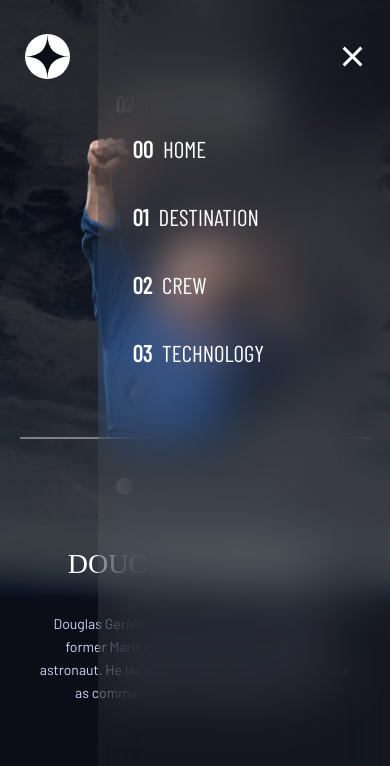
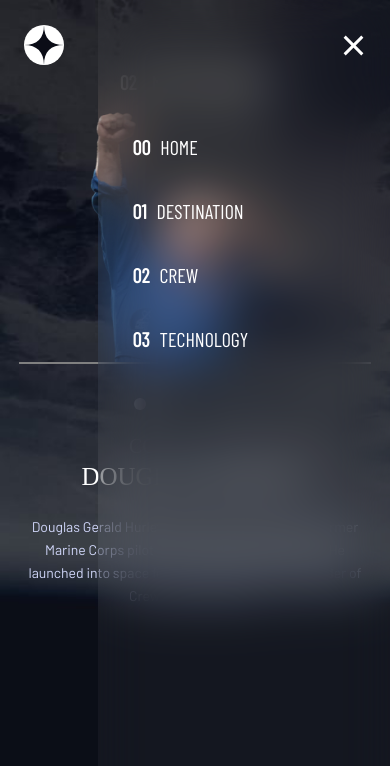
Before and after one commit to chrixempire/New-space, a plain HTML site: page crew.html in a window 390 px wide. Both pictures are taken after a click on the element 352 px from the left and 56 px from the top of the page. Drawn offline with nearby package versions, Linux system fonts and the light colour scheme; a web font is replaced by a local one.

Commit message:
some changes

```diff
--- a/Tech.css
+++ b/Tech.css
@@ -246,7 +246,7 @@ body{
         display: block;
         width: 100%;
         padding-left: 0px;
-        margin-top: 20px;
+        margin-top: 10px;
     }
     #left{
         display: none;
@@ -365,10 +365,12 @@ body{
         background-size: cover;
         width: 100%;
         height: 100vh;
+        overflow: visible;
+        /* border: 1px solid green; */
 
     }
     header{
-        margin-top: 30px;
+        margin-top: 10px;
 
     }
 
@@ -442,6 +444,10 @@ body{
         width: 100%;
         height: 200px;
     }
+    #left2{
+        /* border: 1px solid red; */
+        margin-top: -5px;
+    }
     .left1{
         padding-left: 0px;
         display: flex;
@@ -450,27 +456,32 @@ body{
     }
     .pick{
         font-family: 'Barlow Condensed', sans-serif;
-        font-size:25px;
+        font-size:20px;
         color: white;
         margin-bottom: 0px;
-        margin-top: 30px;
+        margin-top: 10px;
         text-align: center;
 
     }
     #Three{
-        font-size: 14px;
+        font-size: 13px;
         line-height:22px ;
         font-family: 'Barlow', sans-serif;
         color: rgba(208, 214, 249, 100%);
     }
     #story{
-        width: 90%;
+        width: 100%;
         text-align: center;
         margin: auto;
-        margin-top: 20px;
+        margin-top: 10px;
+    }
+    #one{
+        font-size: 14px ;
+        font-family: 'Barlow Condensed', sans-serif;
+        color: rgba(208, 214, 249, 100%);
     }
     #two{
-        font-size: 35px;
+        font-size:25px;
         font-family: 'Bellefair', serif;
     }
     .term{
@@ -478,16 +489,17 @@ body{
         justify-content: center;
         flex-direction:column ;
         gap: 0px;
-        margin-top: 10px;
+        margin-top: 0px;
     }
     #right{
         width: 95%;
-        margin-top: 30px;
+        margin-top: 20px;
     }
     #left{
         width: 100%;
         padding-left: 0px;
         margin-top: 30px;
+
 
     }
     #butn1, #butn2, #butn3{
@@ -511,14 +523,14 @@ body{
         align-items: center;
         flex-direction: row;
         gap: 30px;
-        margin-top: 20px;
-        margin-bottom: 20px;
+        margin-top: 15px;
+        margin-bottom: 35px;
     }
     .buttons{
         display: none;
     }
     .log0{
-        width: 45px;
-        height: 45px;
+        width: 40px;
+        height: 40px;
     }
 }
--- a/crew.css
+++ b/crew.css
@@ -391,7 +391,7 @@ a{
     body{
         background-image: url("starter-code/assets/crew/background-crew-mobile.jpg");
         background-size: cover;
-        border: 1px solid transparent;
+        height: 100vh;
     }
     .hamburger{
         display: block;
@@ -439,13 +439,13 @@ a{
         display: flex;
         align-items: center;
         padding: 5px 35px;
-        font-size: 23px;
+        font-size: 20px;
         font-family: 'Barlow Condensed', sans-serif;
         font-weight: 300;
         color: white;
     }
     .span1{
-        font-size: 23px;
+        font-size: 20px;
         font-family: 'Barlow Condensed', sans-serif;
         font-weight: 600;
         color: white;
@@ -463,7 +463,7 @@ a{
         display: none;
     }
     .left-flex{
-        width: 90%;
+        width: 95%;
         padding-left: 0px;
         margin-top: 0px;
         display: flex;
@@ -471,21 +471,23 @@ a{
         align-items: center;
         flex-direction: column;
         margin: auto;
-        padding-top: 20px;
+        padding-top: 0px;
     }
 
     .right-flex{
         width: 95%;
-        height: 350px;
+        height: 230px;
         padding-left: 0px;
         text-align: center;
         display: flex;
         align-items: center;
         justify-content: center;
         flex-direction: column-reverse;
-        gap: 20px;
+        gap: 10px;
         margin: auto;
-        margin-top: 10px;
+        margin-top: 0px;
+        /* border: 1px solid red; */
+        padding-top: 60px;
     }
     .about{
         display: flex;
@@ -502,87 +504,93 @@ a{
         display: flex;
         justify-content: center;
         align-items: center;
-        margin-top: 10px;
+        margin-top: -5px;
+
     }
     #name{
         font-family: 'Bellefair', serif;
-        font-size:28px;
+        font-size:25px;
         color: white;
-        margin-top: 0px;
-        margin: 0px;
+        margin-top: 5px;
         padding: 0px;
         display: flex;
         justify-content: center;
         align-items: center;
     }
     #smbtn, #smbtn1, #smbtn2, #smbtn3{
-        width: 17px;
-        height: 17px;
+        width: 12px;
+        height: 12px;
         border-radius: 50%;
         border: none;
         outline: none;
-
         background-color: grey;
 
     }
     #speech{
         color: #D0D6F9;
         font-size: 14px;
-        width: 95%;
+        width: 100%;
         height: 150px;
         line-height: 23px;
         display: flex;
         justify-content: center;
         align-items: center;
         margin: auto;
-        margin-top: 3px;
+        margin-top: 0px;
         text-align: center;
+        padding: 0px;
+        margin-top: -5px;
+        /* border: 1px solid purple; */
     }
     header{
-        margin-top: 20px;
+        margin-top: 10px;
     }
     .small-btn{
         display: flex;
         margin-top: 0px;
-        gap: 30px;
-        margin-top:-40px;
+        gap: 25px;
+        margin-top: 20px;
+        margin-bottom: 20px;
 
     }
     #button3{
         border-bottom: 3px solid white;
     }
     .pick{
-        font-size:22px;
+        font-size:20px;
         margin: 0px;
         padding: 0px;
     }
     .left1{
         margin: 0px;
         padding: 0px;
-        width: 300px;
         margin-bottom: 0px;
         display: none;
     }
     .left2{
-        display: block;
         display: flex;
         align-items: center;
         justify-content: center;
+        margin-top: -10px;
     }
     .left-flex{
       display: flex;
       align-items: center;
       justify-content: center;
       flex-direction: column;
+      /* border: 1px solid blue; */
     }
     #creww{
-        width: 230px;
-        height: 300px;
+        width: 210px;
+        height: 250px;
     }
     .span2{
         color: grey;
-        margin-right: 10px;
+        margin-right: 15px;
         font-weight: bold;
+    }
+    #smbtn{
+        background-color: white;
     }
     .image{
         display: flex;
@@ -594,7 +602,7 @@ a{
     .lin{
         display: block;
         border: 0.1px solid grey;
-        width: 100%;
+        width: 95%;
         display: flex;
        justify-content: center;
        align-items: center;
@@ -606,7 +614,7 @@ a{
         margin:auto;
     }
     .log0{
-        width: 45px;
-        height: 45px;
+        width: 40px;
+        height: 40px;
     }
 }
--- a/crew.html
+++ b/crew.html
@@ -76,7 +76,7 @@
                 <button id="smbtn3" onclick="Function3()"></button>
             </div>
         </div>
-        <div class="left-flex">
+        <div class="left-flex">s
             <img id="creww"  src="starter-code/assets/crew/image-douglas-hurley.webp" alt="">
             <div class="lin">
 
--- a/destination.css
+++ b/destination.css
@@ -360,23 +360,24 @@ body{
     body{
         background-image: url("starter-code/assets/destination/background-destination-mobile.jpg");
         background-size: cover;
+        overflow: visible;
     }
     .left{
-        width: 95%;
-        height: 270px;
+        width: 90%;
+        height: 235px;
         display: flex;
         align-items: center;
         justify-content: center;
         flex-direction: column;
-        margin-top: 25px;
-        gap: 20px;
+        gap: 0px;
         margin: 0px;
         margin-top: 15px;
+        /* border: 1px solid red; */
     }
     .left2 img{
-        margin-top: -20px;
-        width: 200px;
-        height: 200px;
+        margin-bottom: 10px;
+        width: 180px;
+        height: 180px;
     }
     .right{
         display: flex;
@@ -385,7 +386,7 @@ body{
         flex-direction: column;
         width: 95%;
         margin: 0px;
-        gap: 10px;
+        gap: 5px;
         margin-top: 10px;
         padding: 0px;
 
@@ -403,20 +404,24 @@ body{
      }
      .pick{
         font-family: 'Barlow Condensed', sans-serif;
-        font-size: 25px;
+        font-size: 20px;
 
 
     }
+    .pmoon{
+        height: 130px;
+    }
     .pmoon p{
-        font-size: 15px;
+        font-size: 14px;
         font-family: 'Barlow', sans-serif;
-        line-height: 22px;
+        line-height: 24px;
         text-align: center;
         color: rgba(208, 214, 249, 1);
     }
     .Hone h1{
-        font-size:80px;
+        font-size:60px;
         font-family:'Bellefair', serif ;
+        margin-top: 20px;
     }
     .in-flex{
         display: flex;
@@ -424,7 +429,7 @@ body{
         justify-content: space-between;
         flex-direction: column;
         width: 100%;
-        gap: 10px;
+        gap: 5px;
         margin-top: -5px;
     }
     .in-flex1, .in-flex2{
@@ -437,6 +442,10 @@ body{
     .line2{
         width: 100%;
         margin-top: -3PX;
+        margin-bottom: 5px;
+    }
+    #h-flex1{
+        margin-bottom: 30px;
     }
     .span2{
         color: grey;
@@ -532,8 +541,8 @@ body{
         margin-right: 10px;
     }
     .log0{
-        width: 45px;
-        height: 45px;
+        width: 40px;
+        height: 40px;
 
     }
 
--- a/index.css
+++ b/index.css
@@ -367,6 +367,8 @@ header{
     body{
         background-image: url("starter-code/assets/home/background-home-mobile.jpg");
         background-size: cover;
+        overflow: visible;
+        height: 100vh;
 
 
     }
@@ -375,13 +377,12 @@ header{
         flex-direction: column;
         align-items: center;
         justify-content: space-between;
-        gap: 100px;
         padding: 0px;
         margin: 0px;
-        width: 90%;
+        width: 85%;
         margin: auto;
-        margin-top: 100px;
         display: none;
+        /* border: 1px solid red; */
     }
     .logo{
         display: none;
@@ -403,7 +404,8 @@ header{
         padding: 0px;
         margin: 0px;
         margin: auto;
-        margin-top: 70px;
+        margin-top: 30px;
+        gap: 100px;
 
     }
     .first{
@@ -416,13 +418,14 @@ header{
         margin: 0px;
     }
     .second{
-        width: 200px;
+        width: 80%;
         padding: 0px;
         margin: 0px;
         display: flex;
         justify-content: center;
         align-items: center;
-        margin-top: -20px;
+        margin-top: -50px;
+        /* border: 1px solid blue; */
 
     }
     .second button{
@@ -430,39 +433,39 @@ header{
         margin: 0px;
     }
     .para{
-        width: 370px;
+        width: 350px;
         padding: 20px 10px;
     }
     .para p{
-        font-size: 16px;
+        font-size: 15px;
         font-family: 'Barlow', sans-serif;
-        line-height: 30px;
+        line-height: 25px;
         color: rgba(208, 214, 249, 1);
         margin: 0px;
         text-align: center;
     }
     .hone h1{
         font-family: 'Bellefair', serif;
-        font-size: 120px;
+        font-size: 85px;
         font-weight: bold;
         margin-top: 20px;
         margin-bottom: 0px;
     }
     .hthree h4{
         font-family: 'Barlow Condensed', sans-serif;
-        font-size:27px;
+        font-size:20px;
         font-weight: 400;
         color: rgba(208, 214, 249, 1);
     }
     .second button{
-        width: 200px;
-        height: 200px;
+        width: 150px;
+        height: 150px;
         border-radius: 50%;
         background-color: white;
         color: rgba(11, 13, 23, 1);;
         margin:0px;
         font-family: 'Bellefair', serif;
-        font-size: 32px;
+        font-size: 20px;
         border: none;
         outline: none;
         display: flex;
@@ -470,7 +473,7 @@ header{
         align-items: center;
         cursor: pointer;
         transition: 0.3 ease-in-out;
-        margin-top: -35px;
+
 
     }
     .second{
@@ -513,12 +516,12 @@ header{
         scroll-behavior: smooth;
     }
     .navitem{
-        margin: 35px 0;
+        margin: 30px 0;
         /* border: 1px solid blue; */
     }
     .navmenu.active{
         right: 0;
-        transition: 0.4s ease-in-out;
+        transition: 0.3s ease-in-out;
         scroll-behavior: smooth;
 
     }
@@ -536,13 +539,13 @@ header{
         display: flex;
         align-items: center;
         padding: 5px 35px;
-        font-size: 25px;
+        font-size: 20px;
         font-family: 'Barlow Condensed', sans-serif;
         font-weight: 300;
         color: white;
     }
     .span1{
-        font-size: 25px;
+        font-size: 20px;
         font-family: 'Barlow Condensed', sans-serif;
         font-weight: 600;
         color: white;
```
